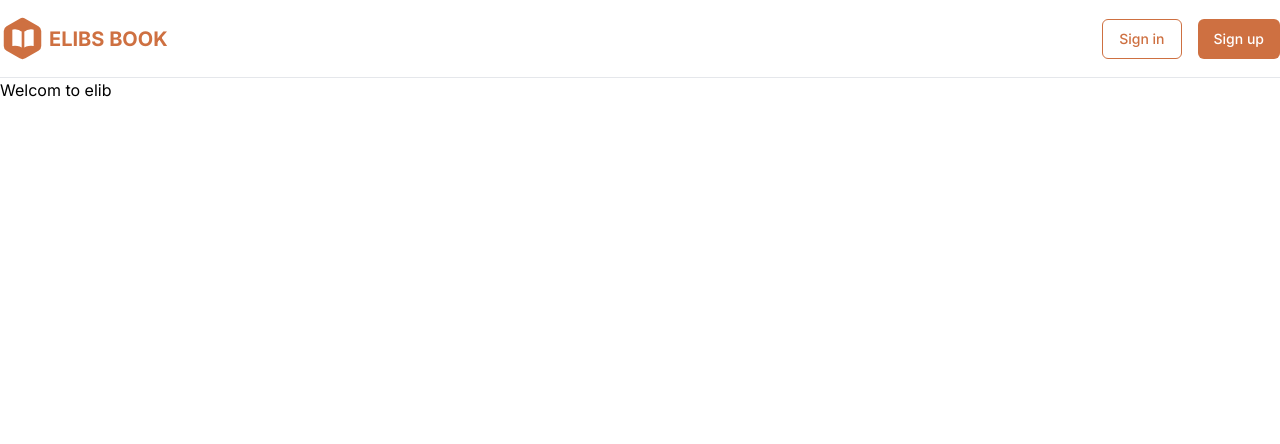
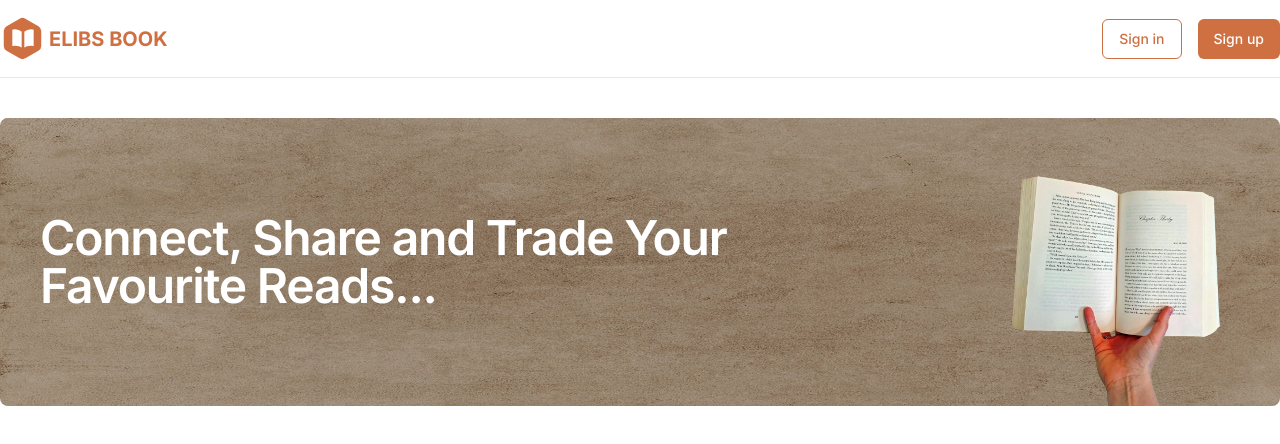
Before and after one commit to Sandeshjadhav22/elib-client, a Next.js app: page / in a window 1280 px wide. Shown: the top 444 px of the page. Built offline with nearby package versions, Linux system fonts and the light colour scheme.

Commit message:
add bannerr

```diff
--- a/src/app/page.tsx
+++ b/src/app/page.tsx
@@ -1,7 +1,10 @@
+import Banner from "@/components/Banner";
 import Image from "next/image";
 
 export default function Home() {
   return (
-    <h1>Welcom to elib</h1>
+    <>
+    <Banner/>
+    </>
   );
 }
--- /dev/null
+++ b/src/components/Banner.tsx
@@ -0,0 +1,34 @@
+import Image from 'next/image'
+import React from 'react'
+
+const Banner = () => {
+  return (
+    <div className="mx-auto max-w-7xl py-10">
+    <div className="relative">
+        <Image
+            src={'/paper-bg.jpg'}
+            alt="billboard"
+            className="h-72 w-full rounded-lg"
+            height={0}
+            width={0}
+            sizes="100vw"
+        />
+        <div className="absolute inset-0 h-full w-full rounded-lg bg-gray-950 opacity-30" />
+        <Image
+            src={'/book.png'}
+            alt="billboard"
+            className="absolute bottom-0 right-5"
+            height={0}
+            width={0}
+            sizes="100vw"
+            style={{ width: 'auto', height: '18rem' }}
+        />
+        <h3 className="absolute left-10 top-1/2 w-full max-w-3xl -translate-y-1/2 text-5xl font-semibold tracking-tight text-white">
+            Connect, Share and Trade Your Favourite Reads...
+        </h3>
+    </div>
+</div>
+  )
+}
+
+export default Banner
```
Also changed, not shown: public/book.png (added), public/paper-bg.jpg (added).
